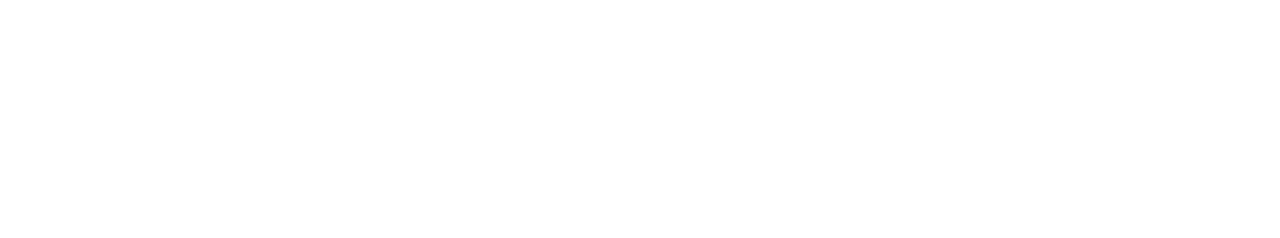
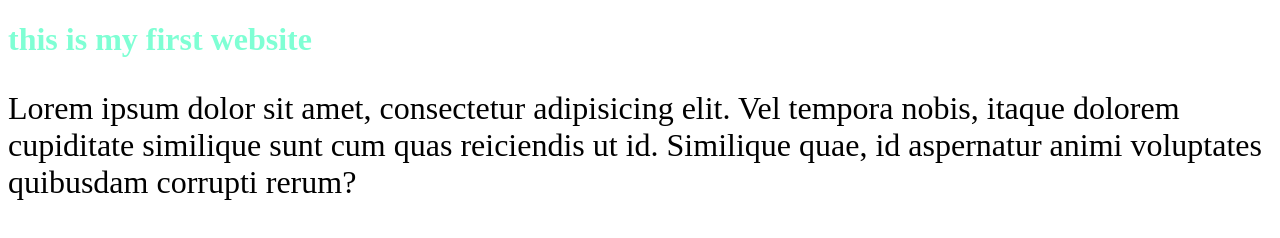
Before and after one commit to sohel13405/my-first-project, a plain HTML site: page index.html in a window 1280 px wide. Drawn offline with Linux system fonts and the light colour scheme.

Commit message:
added the first blog

```diff
--- a/index.html
+++ b/index.html
@@ -4,8 +4,15 @@
     <meta charset="UTF-8">
     <meta name="viewport" content="width=device-width, initial-scale=1.0">
     <title>my first project</title>
+    <link rel="stylesheet" href="style/first.css">
 </head>
 <body>
 
+    <div>
+        <h1>this is my first website </h1>
+        <p>Lorem ipsum dolor sit amet, consectetur adipisicing elit. Vel tempora nobis, itaque dolorem cupiditate similique sunt cum quas reiciendis ut id. Similique quae, id aspernatur animi voluptates quibusdam corrupti rerum?</p>
+
+    </div>
+
 </body>
 </html>
--- /dev/null
+++ b/style/first.css
@@ -0,0 +1,7 @@
+h1{
+    color:aquamarine;
+}
+
+p{
+    font-size:xx-large;
+}
```
